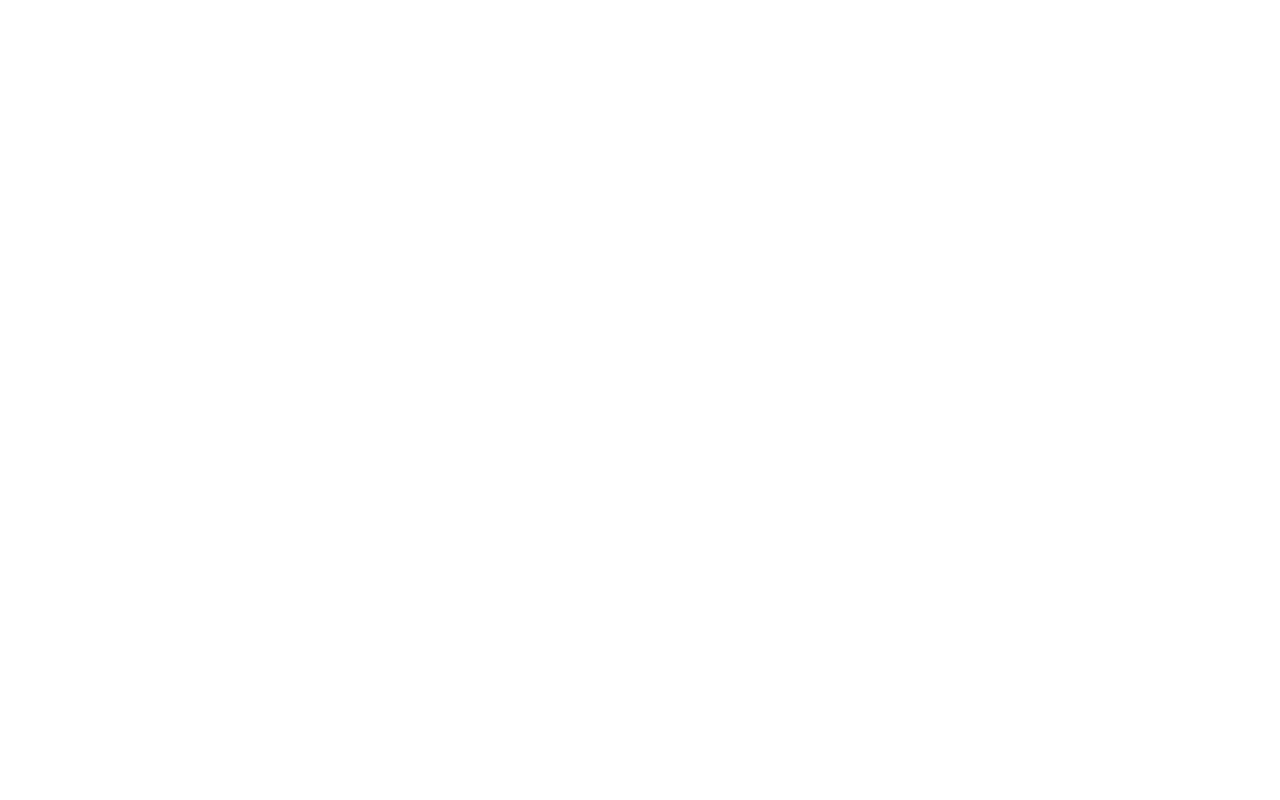
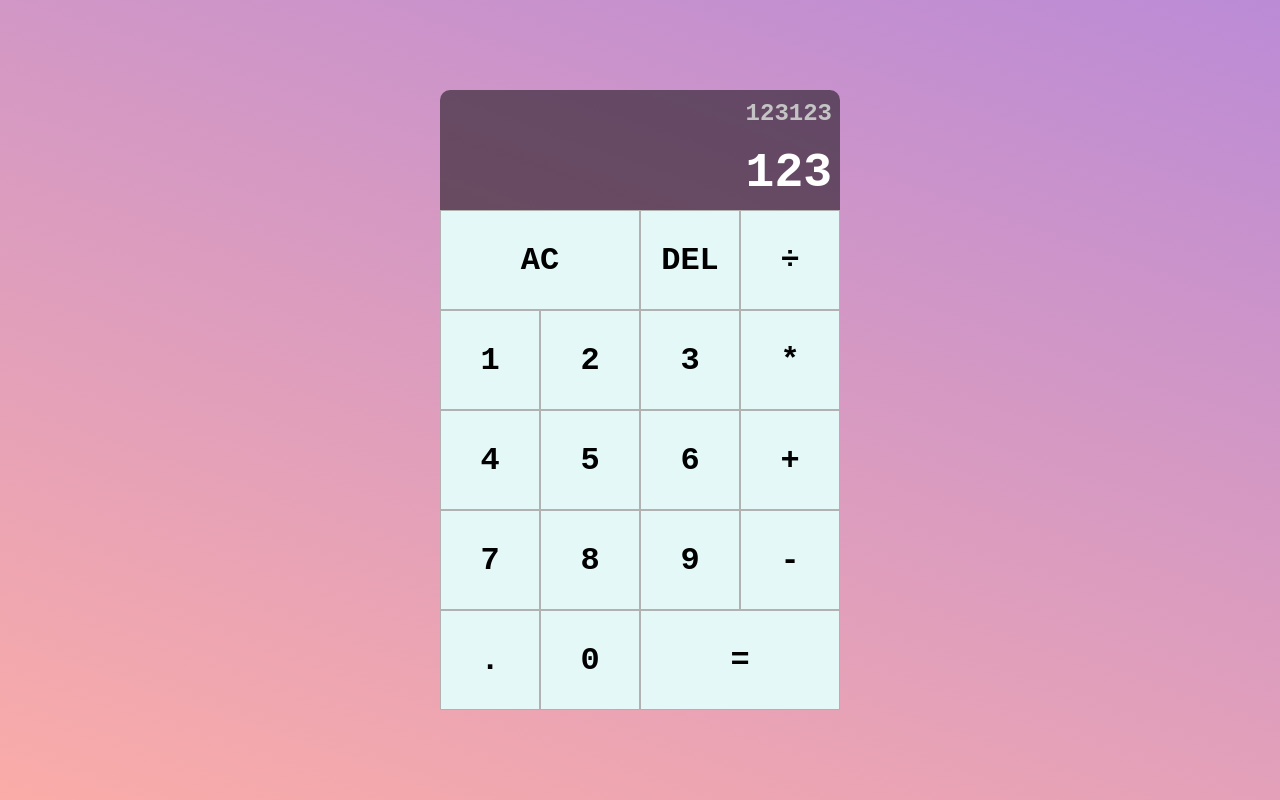
Before and after one commit to re1su/Calculator, a plain HTML site: page index.html in a window 1280 px wide. Drawn offline with Linux system fonts and the light colour scheme; a web font is replaced by a local one.

Commit message:
completed HTML&CSS markup

```diff
--- a/css/style.css
+++ b/css/style.css
@@ -0,0 +1,58 @@
+* {
+  margin: 0;
+  padding: 0;
+  box-sizing: border-box;
+  font-family: 'Sometype Mono', monospace;
+  font-weight: 600;
+}
+
+body {
+  background-image: linear-gradient(19deg, #FAACA8 0%, #bb8bd6 100%);
+}
+
+.calculator {
+  display: grid;
+  justify-content: center;
+  align-content: center;
+  min-height: 100vh;
+  grid-template-columns: repeat(4, 100px);
+  grid-template-rows: minmax(120px, auto) repeat(5, 100px);
+}
+
+button {
+  font-size: 2rem;
+  outline: none;
+  border: 1px solid #b1b1b1;
+  color: #000;
+  background-color: #e5f8f8;
+}
+
+button:hover {
+  cursor: pointer;
+}
+
+.calculator__output {
+  grid-column: 1 / -1;
+  display: flex;
+  flex-direction: column;
+  justify-content: space-around;
+  align-items: flex-end;
+  border-top-left-radius: 10px;
+  border-top-right-radius: 10px;
+  padding: 0px 8px;
+  color: #fff;
+  background-color: rgba(0, 0, 0, .5);
+}
+
+.previous-operand {
+  font-size: 1.5rem;
+  color: #c4c4c4;
+}
+
+.current-operand {
+  font-size: 3rem;
+}
+
+.span-two {
+  grid-column: span 2;
+}
--- a/index.html
+++ b/index.html
@@ -1,15 +1,42 @@
 <!DOCTYPE html>
 <html lang="en">
 	<head>
-  <meta charset="UTF-8">
-  <meta name="viewport" content="width=device-width, initial-scale=1.0">
+		<meta charset="UTF-8" />
+		<meta name="viewport" content="width=device-width, initial-scale=1.0" />
 		<title>Calculator</title>
-  <link rel="stylesheet" href="css/style.css">
+		<link rel="stylesheet" href="css/style.css" />
+		<link rel="preconnect" href="https://fonts.googleapis.com" />
+		<link rel="preconnect" href="https://fonts.gstatic.com" crossorigin />
+		<link
+			href="https://fonts.googleapis.com/css2?family=Sometype+Mono&display=swap"
+			rel="stylesheet"
+		/>
 		<script src="js/main.js" defer></script>
 	</head>
 	<body>
-
-
-
+		<div class="calculator">
+			<div class="calculator__output">
+				<div class="previous-operand">123123</div>
+				<div class="current-operand">123</div>
+			</div>
+			<button class="span-two">AC</button>
+			<button>DEL</button>
+			<button>÷</button>
+			<button>1</button>
+			<button>2</button>
+			<button>3</button>
+			<button>*</button>
+			<button>4</button>
+			<button>5</button>
+			<button>6</button>
+			<button>+</button>
+			<button>7</button>
+			<button>8</button>
+			<button>9</button>
+			<button>-</button>
+			<button>.</button>
+			<button>0</button>
+			<button class="span-two">=</button>
+		</div>
 	</body>
 </html>
```
Lines whose indentation alone changed are shown as unchanged.
